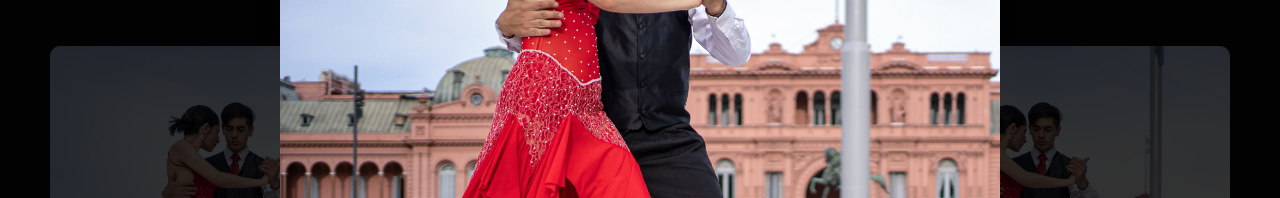
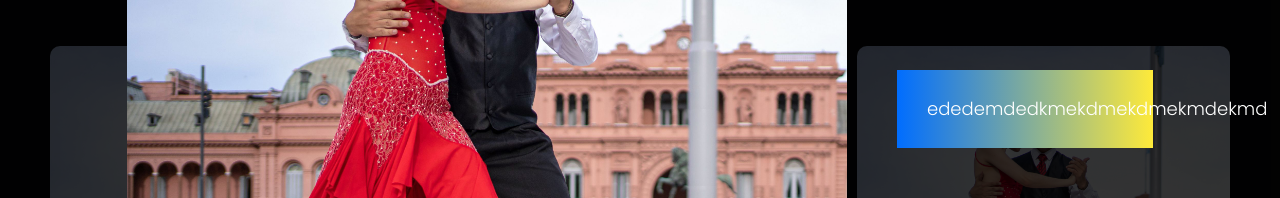
Before and after one commit to BeforeIDieCode/BeforeIDieAchievements, a React (Create React App) app: page / in a window 1280 px wide. Both pictures are taken after a click on the picture 236 px from the left and 1326 px from the top of the page. Shown: the part 1094-1292 px from the top of the page. Built offline with nearby package versions, Linux system fonts and the light colour scheme.

Commit message:
Adding text block and formatting

```diff
--- a/src/Components/MasonryLayout/MasonryBox/MasonryBox.jsx
+++ b/src/Components/MasonryLayout/MasonryBox/MasonryBox.jsx
@@ -1,3 +1,4 @@
+// MasonryBox.js
 import React, { useState } from 'react';
 import styles from './MasonryBox.module.css';
 import { PropTypes } from 'prop-types';
@@ -11,12 +12,16 @@ const MasonryBox = ({ wallSrc, userProf, userName, userJob, githubUrl, userText
 
   const [isEnlarged, setIsEnlarged] = useState(false);
   const [isUserTextVisible, setIsUserTextVisible] = useState(true);
+  const [isTextVisible, setIsTextVisible] = useState(false);
 
   const toggleEnlarged = () => {
     setIsEnlarged(!isEnlarged);
     setIsUserTextVisible(!isUserTextVisible);
   };
 
+  const toggleText = () => {
+    setIsTextVisible(!isTextVisible);
+  };
 
   return (
     <div className={styles["my-masonry"]}>
@@ -24,7 +29,12 @@ const MasonryBox = ({ wallSrc, userProf, userName, userJob, githubUrl, userText
       {isEnlarged && (
         <div className={styles.enlargedPhoto} onClick={toggleEnlarged}>
           <img src={wallSrc} alt="" className={styles.enlargedPhotoImage} />
-          <div className={styles.enlargedPhotoText}>{userText}</div>
+          <div className={styles.enlargedPhotoText} onClick={toggleText}>{userText}</div>
+          {isTextVisible && (
+            <div className={styles.enlargedPhotoTextBox}>
+              <p>{userText}</p>
+            </div>
+          )}
         </div>
       )}
       {isUserTextVisible && (
--- a/src/Components/MasonryLayout/MasonryBox/MasonryBox.module.css
+++ b/src/Components/MasonryLayout/MasonryBox/MasonryBox.module.css
@@ -1,14 +1,16 @@
+/* MasonryBox.module.css */
 .my-masonry {
     position: relative;
     margin-bottom: 30px;
     display: flex;
     border-radius: 10px;
     overflow: hidden;
-}
-.my-masonry img:hover {
+  }
+
+  .my-masonry img:hover {
     border: 7px solid #004AAD;
-    cursor: pointer;
   }
+
   .enlargedPhoto {
     position: fixed;
     top: 0;
@@ -31,8 +33,24 @@
     color: white;
     font-size: 18px;
     margin-top: 20px;
+    padding: 30px;
+    background: linear-gradient(to right, #006dff, rgb(254, 234, 58));
+    float: right;
+    width: 20%; /* adjust the width as needed */
+    margin-left: 50px; /* adjust the margin as needed */
+  }
+  .enlargedPhotoTextBox {
+    position: absolute;
+    bottom: 0;
+    left: 0;
+    width: 100%;
+    padding: 10px;
+    background-color: black;
+    color: white;
+    font-size: 18px;
     text-align: center;
   }
+
   .clickable {
     cursor: pointer;
   }
--- a/src/Components/MasonryLayout/MasonryLayout.jsx
+++ b/src/Components/MasonryLayout/MasonryLayout.jsx
@@ -29,6 +29,7 @@ const MasonryLayout = ({ images }) => {
           userName={item.name}
           userJob={item.location}
           githubUrl={item.GitHub}
+          userText={item.text}
         />
       ))}
     </Masonry>
```
Also changed, not shown: src/Components/MasonryLayout/MasonryBox/GitHub Icon.png (added), src/Components/MasonryLayout/MasonryLayout.module.css (line endings or trailing spaces).
